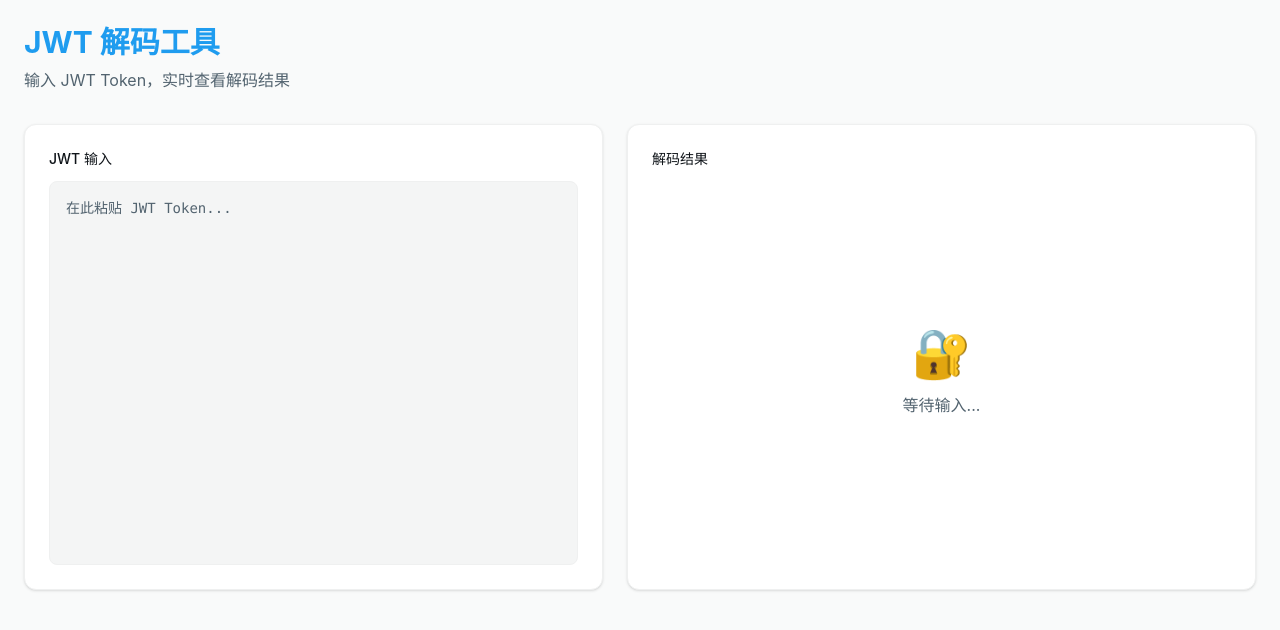
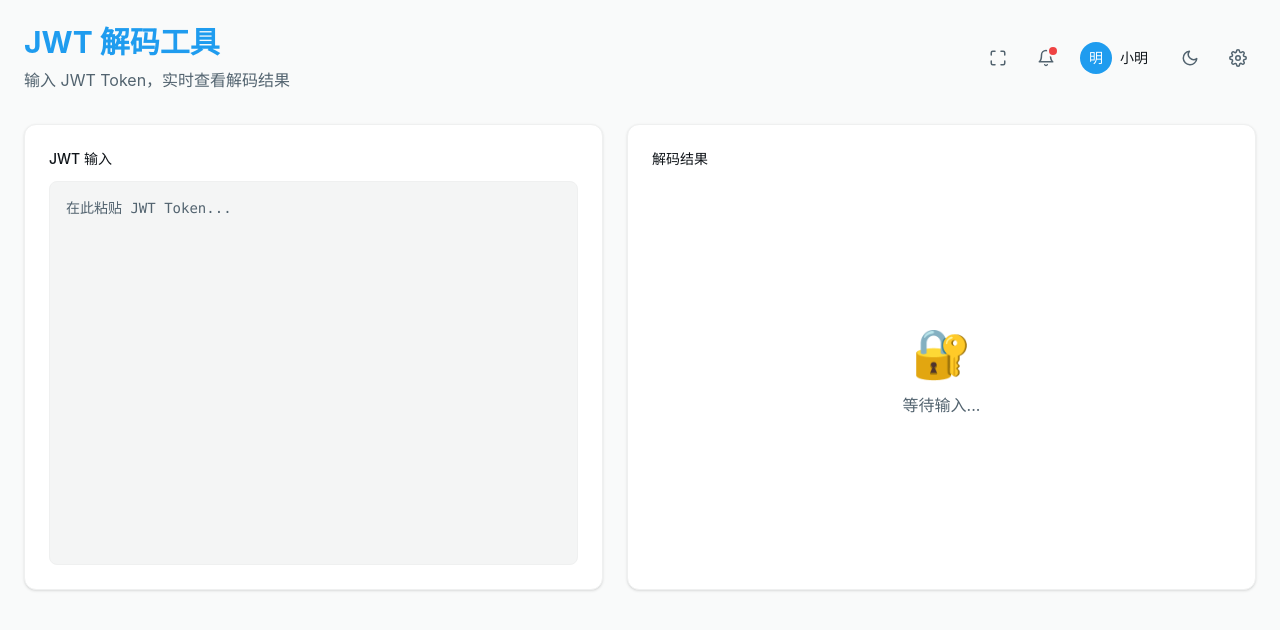
Before and after one commit to icetech233/icetool, a React (Vite) app: page / in a window 1280 px wide. Shown: the top 630 px of the page. Built offline with nearby package versions, Linux system fonts and the light colour scheme.

Commit message:
feat(App): 在标题栏右侧添加操作区域
引入 HeaderRight 组件，调整标题区域布局为 flex 水平排列，使标题与右上角操作区分离。

```diff
--- a/src/App.tsx
+++ b/src/App.tsx
@@ -8,6 +8,7 @@ import { motion, type Variants } from 'motion/react';
 import { useJwt } from './hooks/useJwt';
 import { JwtInput } from './components/JwtInput';
 import { JwtOutput } from './components/JwtOutput';
+import HeaderRight from './components/HeaderRight';
 import './global.css';
 
 const containerVariants: Variants = {
@@ -38,10 +39,16 @@ function App() {
       initial="hidden"
       animate="visible"
     >
-      {/* 标题区域 */}
-      <motion.div className="max-w-7xl mx-auto mb-8" variants={itemVariants}>
-        <h1 className="text-3xl font-bold text-primary mb-2">JWT 解码工具</h1>
-        <p className="text-muted-foreground">输入 JWT Token，实时查看解码结果</p>
+      {/* 标题区域 + 右上角工具区 */}
+      <motion.div
+        className="max-w-7xl mx-auto mb-8 flex items-center justify-between gap-4"
+        variants={itemVariants}
+      >
+        <div>
+          <h1 className="text-3xl font-bold text-primary mb-2">JWT 解码工具</h1>
+          <p className="text-muted-foreground">输入 JWT Token，实时查看解码结果</p>
+        </div>
+        <HeaderRight />
       </motion.div>
 
       {/* 主内容区域 - 响应式布局 */}
--- /dev/null
+++ b/src/components/HeaderRight.tsx
@@ -0,0 +1,131 @@
+import { useState, useEffect } from 'react';
+
+/**
+ * 页面右上角 Header 工具区
+ * 从左到右：全屏、通知、用户信息、主题切换、设置
+ */
+function HeaderRight() {
+  const [isFullscreen, setIsFullscreen] = useState(false);
+  const [isDark, setIsDark] = useState(false);
+
+  // 同步真实全屏状态（用户按 ESC 退出时）
+  useEffect(() => {
+    const onChange = () => setIsFullscreen(Boolean(document.fullscreenElement));
+    document.addEventListener('fullscreenchange', onChange);
+    return () => document.removeEventListener('fullscreenchange', onChange);
+  }, []);
+
+  // 初始化主题：跟随系统或 localStorage
+  useEffect(() => {
+    const stored = localStorage.getItem('theme');
+    const prefersDark =
+      stored === 'dark' ||
+      (stored === null &&
+        window.matchMedia('(prefers-color-scheme: dark)').matches);
+    setIsDark(prefersDark);
+    document.documentElement.classList.toggle('dark', prefersDark);
+  }, []);
+
+  const toggleFullscreen = () => {
+    if (document.fullscreenElement) {
+      document.exitFullscreen().catch(() => {});
+    } else {
+      document.documentElement.requestFullscreen().catch(() => {});
+    }
+  };
+
+  const toggleTheme = () => {
+    const next = !isDark;
+    setIsDark(next);
+    document.documentElement.classList.toggle('dark', next);
+    localStorage.setItem('theme', next ? 'dark' : 'light');
+  };
+
+  // 统一的圆形图标按钮样式
+  const iconBtn =
+    'inline-flex items-center justify-center h-9 w-9 rounded-full text-muted-foreground ' +
+    'transition-colors hover:bg-muted hover:text-foreground ' +
+    'focus-visible:outline-none focus-visible:ring-2 focus-visible:ring-ring';
+
+  return (
+    <div className="flex items-center gap-3">
+      {/* 全屏按钮 */}
+      <button
+        type="button"
+        onClick={toggleFullscreen}
+        className={iconBtn}
+        title={isFullscreen ? '退出全屏' : '全屏'}
+        aria-label="全屏"
+      >
+        {isFullscreen ? (
+          <svg width="18" height="18" viewBox="0 0 24 24" fill="none" stroke="currentColor" strokeWidth="2" strokeLinecap="round" strokeLinejoin="round">
+            <path d="M8 3v3a2 2 0 0 1-2 2H3" />
+            <path d="M21 8h-3a2 2 0 0 1-2-2V3" />
+            <path d="M3 16h3a2 2 0 0 1 2 2v3" />
+            <path d="M16 21v-3a2 2 0 0 1 2-2h3" />
+          </svg>
+        ) : (
+          <svg width="18" height="18" viewBox="0 0 24 24" fill="none" stroke="currentColor" strokeWidth="2" strokeLinecap="round" strokeLinejoin="round">
+            <path d="M8 3H5a2 2 0 0 0-2 2v3" />
+            <path d="M21 8V5a2 2 0 0 0-2-2h-3" />
+            <path d="M3 16v3a2 2 0 0 0 2 2h3" />
+            <path d="M16 21h3a2 2 0 0 0 2-2v-3" />
+          </svg>
+        )}
+      </button>
+
+      {/* 通知按钮（铃铛） */}
+      <button type="button" className={iconBtn} title="通知" aria-label="通知">
+        <span className="relative inline-flex">
+          <svg width="18" height="18" viewBox="0 0 24 24" fill="none" stroke="currentColor" strokeWidth="2" strokeLinecap="round" strokeLinejoin="round">
+            <path d="M6 8a6 6 0 0 1 12 0c0 7 3 9 3 9H3s3-2 3-9" />
+            <path d="M10.3 21a1.94 1.94 0 0 0 3.4 0" />
+          </svg>
+          <span className="absolute -top-0.5 -right-0.5 h-2 w-2 rounded-full bg-destructive ring-2 ring-background" />
+        </span>
+      </button>
+
+      {/* 用户信息按钮 */}
+      <button
+        type="button"
+        className="inline-flex items-center gap-2 rounded-full pl-1 pr-3 py-1 transition-colors hover:bg-muted focus-visible:outline-none focus-visible:ring-2 focus-visible:ring-ring"
+        title="用户信息"
+      >
+        <span className="inline-flex h-8 w-8 items-center justify-center rounded-full bg-primary text-sm font-medium text-primary-foreground">
+          明
+        </span>
+        <span className="text-sm font-medium text-foreground">小明</span>
+      </button>
+
+      {/* 主题切换按钮 */}
+      <button
+        type="button"
+        onClick={toggleTheme}
+        className={iconBtn}
+        title={isDark ? '切换到亮色' : '切换到暗色'}
+        aria-label="切换主题"
+      >
+        {isDark ? (
+          <svg width="18" height="18" viewBox="0 0 24 24" fill="none" stroke="currentColor" strokeWidth="2" strokeLinecap="round" strokeLinejoin="round">
+            <circle cx="12" cy="12" r="4" />
+            <path d="M12 2v2M12 20v2M4.93 4.93l1.41 1.41M17.66 17.66l1.41 1.41M2 12h2M20 12h2M6.34 17.66l-1.41 1.41M19.07 4.93l-1.41 1.41" />
+          </svg>
+        ) : (
+          <svg width="18" height="18" viewBox="0 0 24 24" fill="none" stroke="currentColor" strokeWidth="2" strokeLinecap="round" strokeLinejoin="round">
+            <path d="M21 12.79A9 9 0 1 1 11.21 3 7 7 0 0 0 21 12.79z" />
+          </svg>
+        )}
+      </button>
+
+      {/* 设置按钮 */}
+      <button type="button" className={iconBtn} title="设置" aria-label="设置">
+        <svg width="18" height="18" viewBox="0 0 24 24" fill="none" stroke="currentColor" strokeWidth="2" strokeLinecap="round" strokeLinejoin="round">
+          <circle cx="12" cy="12" r="3" />
+          <path d="M19.4 15a1.65 1.65 0 0 0 .33 1.82l.06.06a2 2 0 1 1-2.83 2.83l-.06-.06a1.65 1.65 0 0 0-1.82-.33 1.65 1.65 0 0 0-1 1.51V21a2 2 0 0 1-4 0v-.09A1.65 1.65 0 0 0 9 19.4a1.65 1.65 0 0 0-1.82.33l-.06.06a2 2 0 1 1-2.83-2.83l.06-.06a1.65 1.65 0 0 0 .33-1.82 1.65 1.65 0 0 0-1.51-1H3a2 2 0 0 1 0-4h.09A1.65 1.65 0 0 0 4.6 9a1.65 1.65 0 0 0-.33-1.82l-.06-.06a2 2 0 1 1 2.83-2.83l.06.06a1.65 1.65 0 0 0 1.82.33H9a1.65 1.65 0 0 0 1-1.51V3a2 2 0 0 1 4 0v.09a1.65 1.65 0 0 0 1 1.51 1.65 1.65 0 0 0 1.82-.33l.06-.06a2 2 0 1 1 2.83 2.83l-.06.06a1.65 1.65 0 0 0-.33 1.82V9a1.65 1.65 0 0 0 1.51 1H21a2 2 0 0 1 0 4h-.09a1.65 1.65 0 0 0-1.51 1z" />
+        </svg>
+      </button>
+    </div>
+  );
+}
+
+export default HeaderRight;
```
